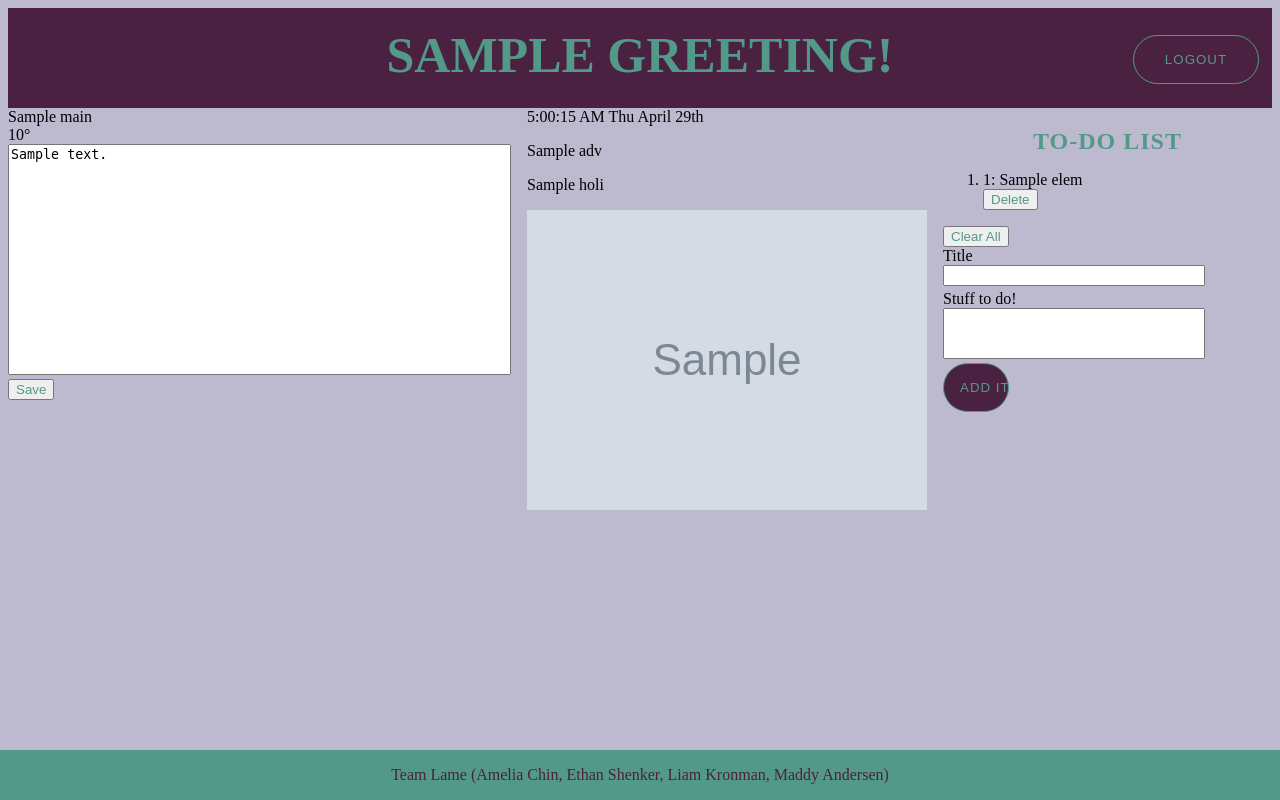
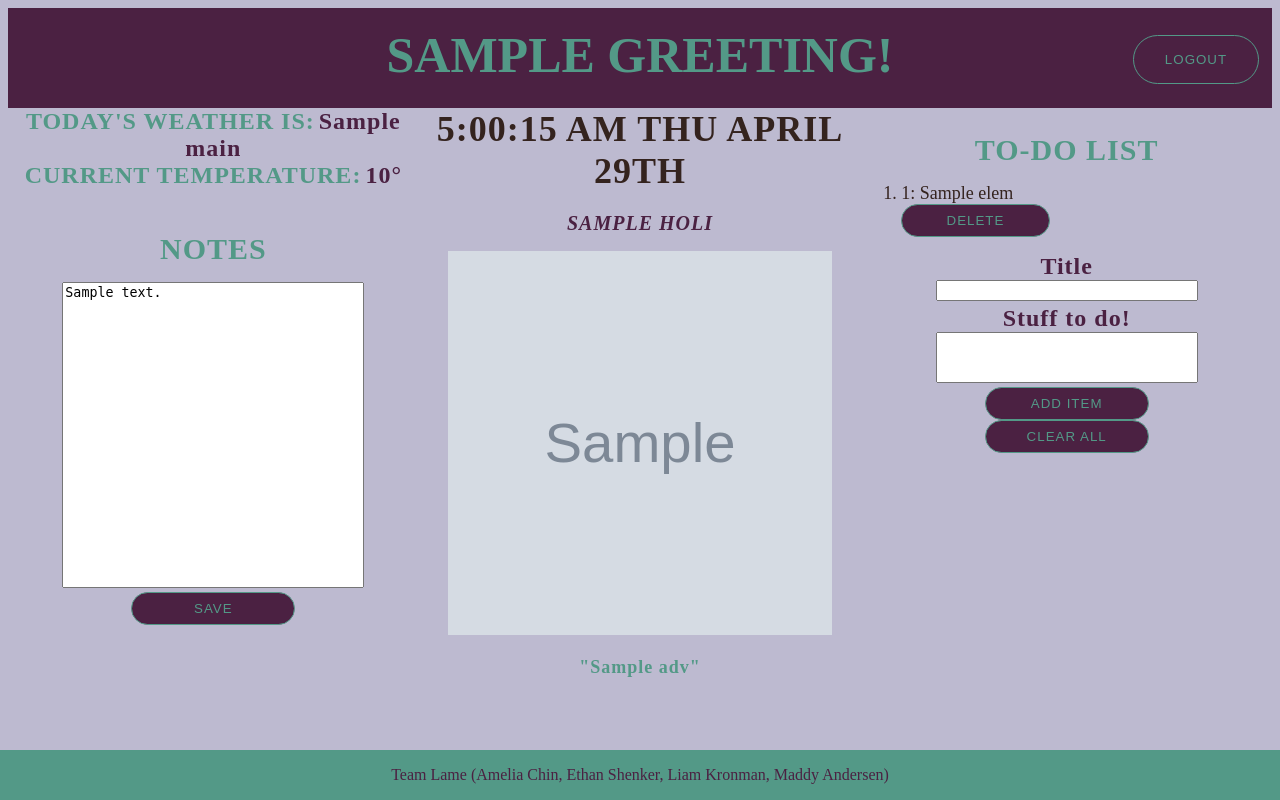
Before and after one commit to amelia-chin/lame, a Flask app: template app/templates/user_page.html in a window 1280 px wide. Run offline with Flask 2, Linux system fonts and the light colour scheme; the template is opened without the code that fills it: most values are stand-ins (such as "Sample title", 1, 10 or a date in 2020); grey boxes marked "Sample" are stand-in pictures.

Commit message:
new template + static

```diff
--- a/app/static/css/style.css
+++ b/app/static/css/style.css
@@ -5,8 +5,8 @@ body {
 .body {
   display: grid;
   gap: 1rem;
-
   grid-template-columns: 1fr 1fr 1fr;
+  text-align: center;
 }
 
 h1 {
@@ -23,7 +23,18 @@ h2 {
   letter-spacing: 1px;
   font-weight: 600;
   margin-bottom: 1rem;
-  font-size: 24px;
+  font-size: 30px;
+  text-align: center;
+  font-style: bold;
+}
+
+h5 {
+  text-transform: uppercase;
+  color: #bdbad0;
+  letter-spacing: 1px;
+  font-weight: 600;
+  margin-bottom: 1rem;
+  font-size: 20px;
   text-align: center;
 }
 
@@ -135,12 +146,9 @@ input[type=submit] {
   background-color: #4b2142;
   text-transform: uppercase;
   letter-spacing: 1px;
-  padding: 1rem;
+  padding: .5rem;
   transition: all ease .4s;
-  /*display: block;
-  margin-left: auto;
-  margin-right: auto;*/
-  width: 20%;
+  width: 40%;
 }
 
 .logout-button {
@@ -151,9 +159,6 @@ input[type=submit] {
   letter-spacing: 1px;
   padding: 1rem;
   transition: all ease .4s;
-  /*display: block;
-  margin-left: auto;
-  margin-right: auto;*/
   width: 10%;
   float: right;
   margin-left: -50%;
@@ -165,6 +170,70 @@ input[type=submit] {
 .logout-button:hover {
   background-color: #34231e;
 }
+
 .pfp-button:hover {
   background-color: #34231e;
 }
+
+.login_error{
+    border-radius: .5rem;
+    background-color: #A32D00;
+    margin-left: 30%;
+    margin-right: 30%;
+  }
+
+img{
+  height: 30vw;
+  width: 30vw;
+}
+
+#clock{
+    text-transform: uppercase;
+    color: #34231e;
+    letter-spacing: 1px;
+    font-weight: 600;
+    margin-bottom: 1rem;
+    font-size: 36px;
+    text-align: center;
+}
+
+#holi{
+  text-transform: uppercase;
+  color: #4b2142;
+  letter-spacing: 1px;
+  font-weight: 600;
+  margin-bottom: 1rem;
+  font-size: 20px;
+  font-style: italic;
+}
+
+#adv{
+  color: #539987;
+  letter-spacing: 1px;
+  font-weight: 600;
+  margin-bottom: 1rem;
+  font-size: 18px;
+}
+
+.weather-label{
+  text-transform: uppercase;
+  color: #539987;
+  letter-spacing: 1px;
+  font-weight: 600;
+  margin-bottom: 1rem;
+  font-size: 24px;
+}
+
+.weather{
+  color: #4b2142;
+  letter-spacing: 1px;
+  font-weight: 600;
+  margin-bottom: 1rem;
+  font-size: 24px;
+}
+
+li{
+  text-align: left;
+  color: #34231e;
+  font-size: 18px;
+}
--- a/app/templates/error.html
+++ b/app/templates/error.html
@@ -8,7 +8,7 @@
  <html>
 
  <head>
-	 <title>Error Page</title>
+	 <title>Error</title>
 	 <link rel= "stylesheet" type="text/css" href="../static/css/style.css">
  </head>
 
--- a/app/templates/login.html
+++ b/app/templates/login.html
@@ -10,7 +10,7 @@
 <html lang="en">
 
 <head>
-    <title> {% block title %}  {% endblock %} </title>
+    <title>Login</title>
     <meta charset="UTF-8">
     <link rel="stylesheet" type = "text/css" href="../static/css/style.css">
 </head>
@@ -18,9 +18,7 @@
 <body>
       <h1>Welcome!</h1>
 
-
       {% if message is defined %}
-      <br>
       <div class="login_error">
         <h5> {{ message }} </h5>
       </div>
--- a/app/templates/register.html
+++ b/app/templates/register.html
@@ -10,7 +10,7 @@
 <html lang="en">
 
 <head>
-  <title> {% block title %}  {% endblock %} </title>
+  <title>Register</title>
   <meta charset="UTF-8">
   <link rel="stylesheet" type = "text/css" href="../static/css/style.css">
 </head>
@@ -24,7 +24,7 @@
   </div>
 {% endif %}
 
-
+  <br>
   <form class="sign-in-form" method="POST" action="/register">
       <label for="sign-in-form-username">Username</label>
       <br>
--- a/app/templates/user_page.html
+++ b/app/templates/user_page.html
@@ -10,7 +10,7 @@
 <html lang="en">
 
     <head>
-        <title> {% block title %}  {% endblock %} </title>
+        <title>Study Buddy</title>
         <meta charset="UTF-8">
         <link rel="stylesheet" href="../static/css/style.css">
     </head>
@@ -30,16 +30,18 @@
         <section class="body">
             <div class="card">
                 <div id="weather">
-
-                    {{ weather['main'] }}<br>{{ weather['temp'] }}°
-
+                    <span class="weather-label">Today's weather is:</span>
+                    <span class="weather">{{ weather['main'] }}</span>
+                    <br>
+                    <span class="weather-label">Current temperature:</span>
+                    <span class="weather">{{ weather['temp'] }}°</span>
+                    <br><br>
                 </div>
                 <div class="notes">
-
-
+                    <h2>Notes</h2>
                     <form method="post" action="/notes_update">
-                        <textarea name="notes" rows="15" cols="60" style="resize:none;">{{ user_note }}</textarea><br>
-                        <input type="submit" name="submit" value="Save">
+                        <textarea name="notes" rows="20" cols="35" style="resize:none;">{{ user_note }}</textarea><br>
+                        <input type="submit" name="submit" value="Save" class="pfp-button">
                     </form>
 
                 </div>
@@ -48,9 +50,9 @@
             <div class="card">
                 <div id="clock"></div>
                 <div>
-                    <p>{{ adv }}</p>
-                    <p>{{ holi }}</p>
+                    <p id="holi">{{ holi }}</p>
                     <img src = "{{ picture }}">
+                    <p id="adv">"{{ adv }}"</p>
                 </div>
             </div>
             <div class="card">
@@ -59,21 +61,20 @@
                     <h2> to-do list </h2>
                     <ol>
                     {% for elem in to_dos %}
-                        <li>{{ elem[0] }}: {{ elem[1] }}<form action="/delete_item" method="post"><input type="hidden" name="item_id" value={{ elem[2] }}><input type="submit" value="Delete"></form></li>
+                        <li>{{ elem[0] }}: {{ elem[1] }}<form action="/delete_item" method="post"><input type="hidden" name="item_id" value={{ elem[2] }}><input type="submit" value="Delete" class="pfp-button"></form></li>
                     {% endfor %}
                     </ol>
 
+                    <form method="post" action="/add_item">
+                        <label for="title" class="weather"> Title </label> <br>
+                        <textarea name="title" rows="1" cols="30" style="resize:none;"></textarea> <br>
+                        <label for="description" class="weather"> Stuff to do! </label> <br>
+                        <textarea name="description" rows="3" cols="30" style="resize:none;"></textarea> <br>
+                        <input type="submit" name="submit" value="Add Item" class="pfp-button">
+                    </form>
 
                     <form method="post" action="/clear_all">
-                        <input type="submit" name="submit" value="Clear All">
-                    </form>
-
-                    <form method="post" action="/add_item">
-                        <label for="title"> Title </label> <br>
-                        <textarea name="title" rows="1" cols="30" style="resize:none;"></textarea> <br>
-                        <label for="description"> Stuff to do! </label> <br>
-                        <textarea name="description" rows="3" cols="30" style="resize:none;"></textarea> <br>
-                        <input type="submit" name="submit" value="Add Item" class="pfp-button">
+                        <input type="submit" name="submit" value="Clear All" class="pfp-button">
                     </form>
                 </div>
             </div>
```
